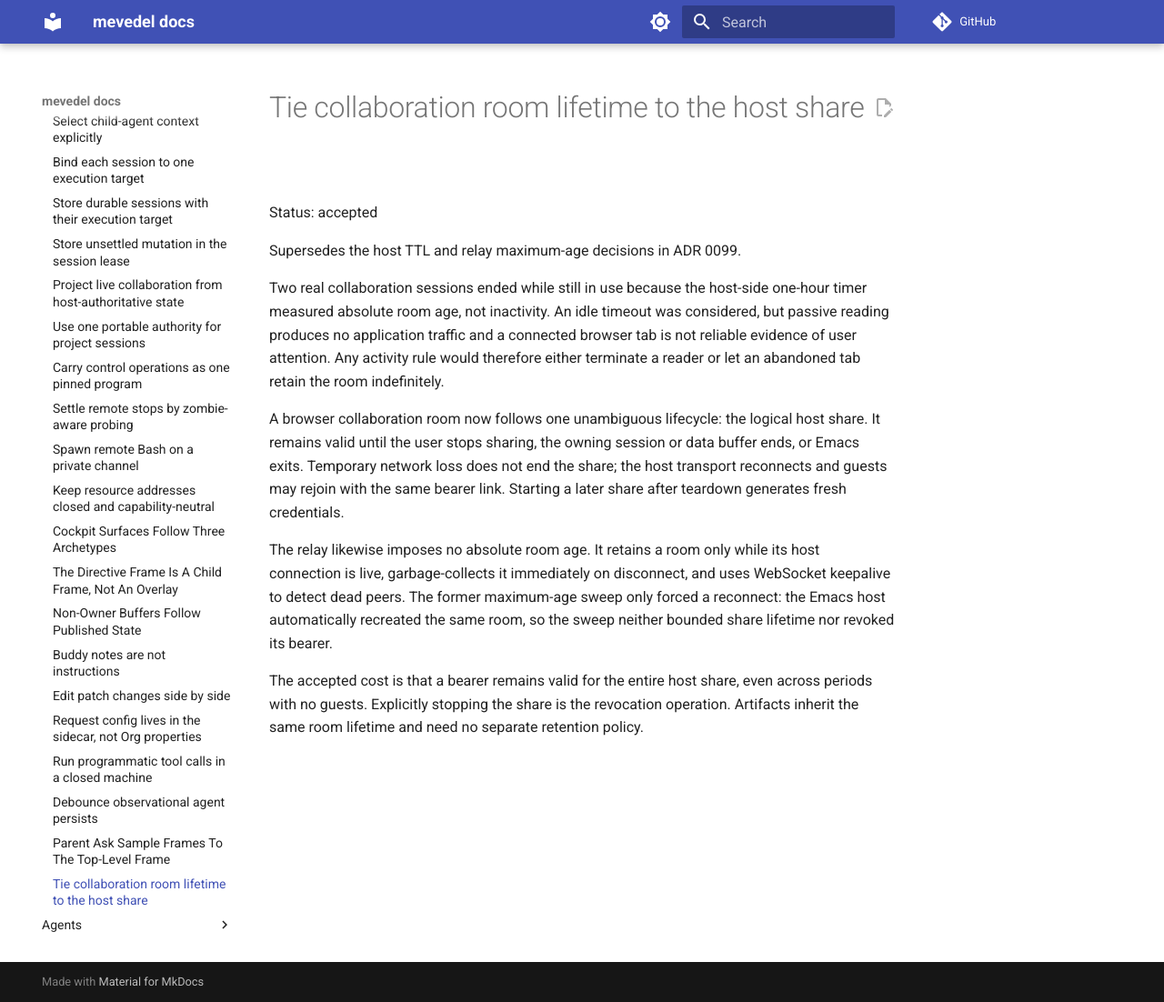
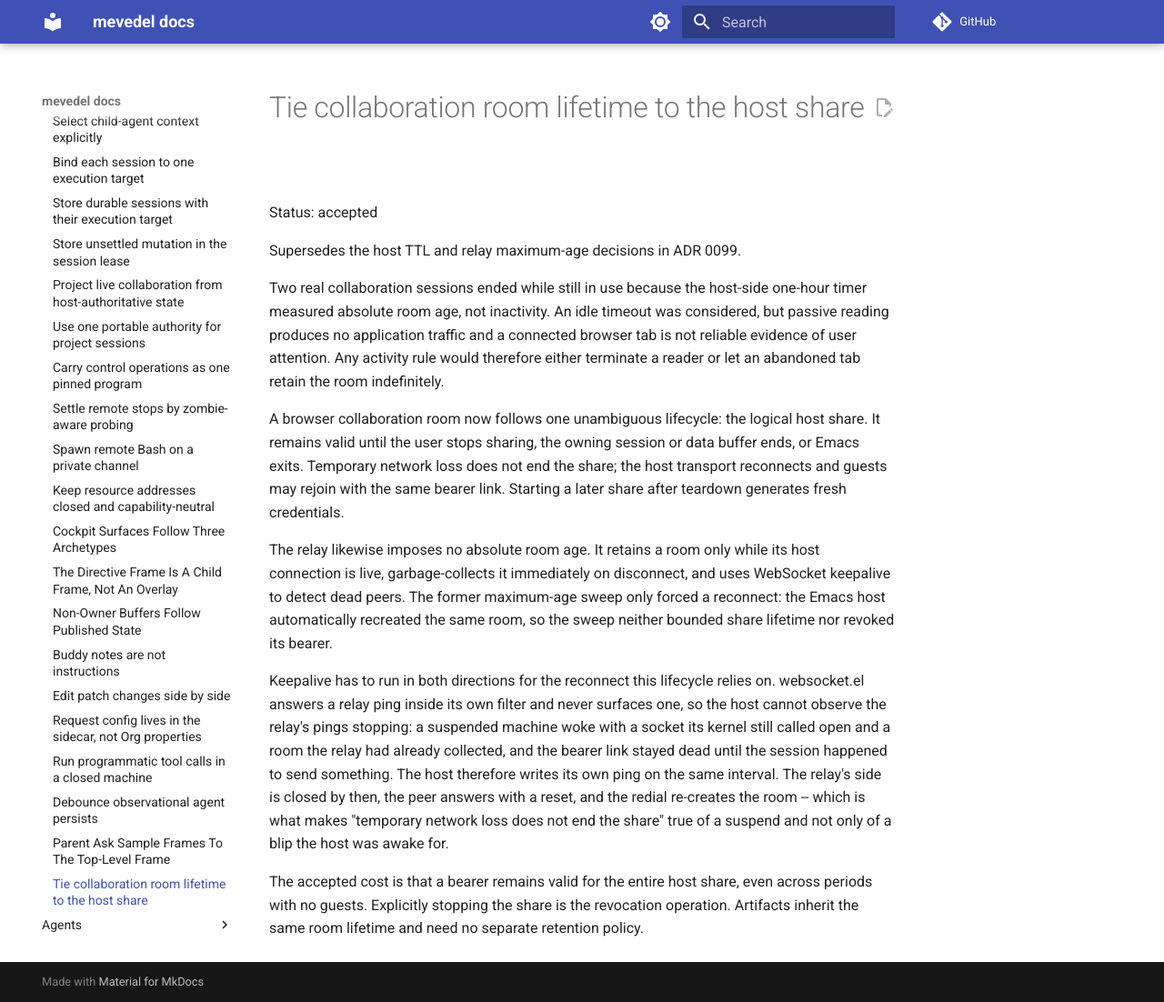
Before and after one commit to FrauH0lle/mevedel, an MkDocs documentation site: the page built from docs/adr/0114-tie-collaboration-room-lifetime-to-host-share.md, in a window 1280 px wide and 1102 px high. Shown: the whole window at 91% size. Built offline with MkDocs 1.6.1 and Material for MkDocs 9.7.7, drawn with Linux system fonts in a browser that asks for light colours; comment, search, counter and statistics services are not loaded.

Commit message:
fix(collab): Ping the relay so a slept-through drop redials
The relay pings every 30 seconds and garbage-collects a room the moment
its host connection dies, but websocket.el answers a ping inside its own
filter and never surfaces one: a host cannot observe the relay's pings
stopping.  A suspended machine therefore woke with a socket its kernel
still called open and a room the relay had already collected.  Nothing
redialled, `mevedel-collaboration--transport-open-p' still reported a
live connection, and every guest got "no such room" and retried until it
gave up.  Restarting the share did not help: the same live-looking
transport handed out the same dead room.

* mevedel-collaboration-transport.el (mevedel-collaboration--transport-keepalive)
(mevedel-collaboration--keepalive-seconds): New.  Write a ping on the
relay's own interval.  The relay closed its side while this machine
slept, so the peer answers the write with a reset, the process sentinel
closes the websocket, and the existing backoff redial re-creates the
room.  The ping carries a payload because websocket.el pads a
payload-less frame to two bytes with a zero, clearing the mask bit a
client frame must set -- exactly the frame a server has to refuse.

(mevedel-collaboration--transport-open): Start the keepalive timer.
(mevedel-collaboration--transport-stop): Cancel it with the retry timer.

* test/test-mevedel-collaboration-transport.el (mevedel-collaboration--transport-keepalive):
Assert the keepalive frame is masked where a payload-less one is not, and
that a failing write under a socket that still reads open reports down
and schedules the redial.

* docs/adr/0114-tie-collaboration-room-lifetime-to-host-share.md: Record
that keepalive has to run in both directions for this lifecycle's
reconnect to survive a suspend rather than only a blip.

```diff
--- a/docs/adr/0114-tie-collaboration-room-lifetime-to-host-share.md
+++ b/docs/adr/0114-tie-collaboration-room-lifetime-to-host-share.md
@@ -24,6 +24,17 @@
 sweep only forced a reconnect: the Emacs host automatically recreated the
 same room, so the sweep neither bounded share lifetime nor revoked its bearer.
 
+Keepalive has to run in both directions for the reconnect this lifecycle
+relies on. websocket.el answers a relay ping inside its own filter and never
+surfaces one, so the host cannot observe the relay's pings stopping: a
+suspended machine woke with a socket its kernel still called open and a room
+the relay had already collected, and the bearer link stayed dead until the
+session happened to send something. The host therefore writes its own ping on
+the same interval. The relay's side is closed by then, the peer answers with
+a reset, and the redial re-creates the room -- which is what makes "temporary
+network loss does not end the share" true of a suspend and not only of a blip
+the host was awake for.
+
 The accepted cost is that a bearer remains valid for the entire host share,
 even across periods with no guests. Explicitly stopping the share is the
 revocation operation. Artifacts inherit the same room lifetime and need no
```
Also changed, not shown: 2 other files.
